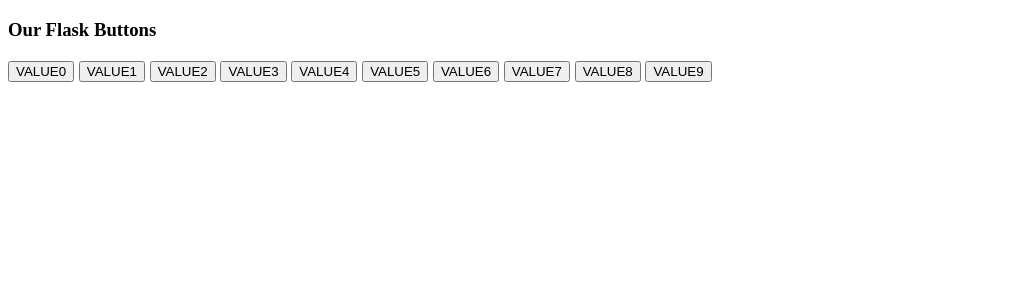
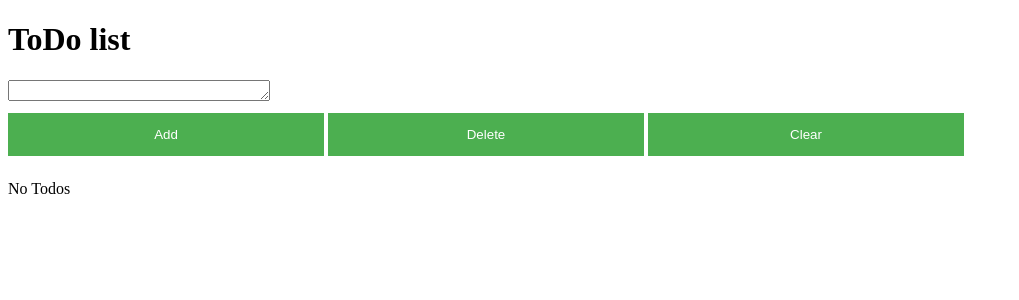
Before and after one commit to dron3flyv3r/Webthon, a Flask app: template templates/index.html in a window 1280 px wide. Shown: the top 300 px of the page, without its empty margins (0-1019 px from the left). Run offline with Flask 2, Linux system fonts and the light colour scheme; the template is opened without the code that fills it, so the values that code supplies are empty.

Commit message:
have made a simple todo list

```diff
--- a/main.py
+++ b/main.py
@@ -1,19 +1,28 @@
+from subprocess import check_output
 from flask import Flask, render_template, Response, request, redirect, url_for
 import os
 
+def getCpuTemp():
+    cpu = check_output(['cat', '/sys/class/thermal/thermal_zone0/temp']).decode("utf-8")
+    return float(f"{cpu[:2]}.{cpu[2:]}")
+
 app = Flask(__name__)
+
+todoList = ["Egg", "Milk"]
 
 @app.route('/', methods=['GET', 'POST'])
 def index():
     if request.method == 'POST':
-        print(f"Value {request.form.get('but')}")
-    return render_template('index.html')
+        if request.form.get("but") == "addBut":
+            for tmp in request.form.get('sub').split(","):
+                todoList.append(tmp)
+        if request.form.get("but") == "clear":
+            todoList.clear()
+        if request.form.get("but") == "delete":
+            for idx in range(len(todoList), -1, -1):
+                if request.form.get(f"check{idx}"):
+                    todoList.pop(idx)
 
-@app.route("/forward/")
-def move_forward():
-    #Moving forward code
-    forward_message = "Moving Forward..."
-    return render_template('index.html', forward_message=forward_message);
+    return render_template('index.html', x=todoList, cpu=getCpuTemp())
 
-
-app.run(debug=False, port=80)
+app.run(debug=True, port=8080, host="0.0.0.0")
--- /dev/null
+++ b/static/style.css
@@ -0,0 +1,23 @@
+button{
+    background-color: #4CAF50;
+    color: white;
+    padding: 14px 20px;
+    margin: 8px 0;
+    border: none;
+    cursor: pointer;
+    width: 25%;
+}
+
+button:hover {
+    opacity: 0.8;
+}
+
+#todoText {
+    width: 100%;
+    padding: 12px 20px;
+    margin: 8px 0;
+    display: inline-block;
+    border: 1px solid #ccc;
+    border-radius: 4px;
+    box-sizing: border-box;
+}
--- a/templates/index.html
+++ b/templates/index.html
@@ -4,16 +4,25 @@
     <meta charset="UTF-8" />
     <meta http-equiv="X-UA-Compatible" content="IE=edge" />
     <meta name="viewport" content="width=device-width, initial-scale=1.0" />
-
+    <link rel="stylesheet" href="static/style.css">
     <title>Test</title>
   </head>
   <body>
-    <h3>Our Flask Buttons<h3/>
+    <h1>ToDo list</h1>
     <form method="post" action="/">
-      {%for i in range(10)%}
-        <input type="submit" value=VALUE{{i}} name="but"/>
-        <!-- <input type="submit" value="VALUE2" name="but" /> -->
-      {%endfor%}
+      <textarea name="sub" id="" cols="30" rows="1"></textarea>
+      <br>
+      <button type="submit" value="addBut" name="but">Add</button>
+      <button type="submit" value="delete" name="but">Delete</button>
+      <button type="submit" value="clear" name="but">Clear</button>
+      {%for i in range(x|length)%}
+        <div class="todoText">
+          <input type="checkbox" name="check{{i}}">
+          <span>{{x[i]}}</span>
+        </div>
+        {%else%}
+          <p>No Todos</p>
+        {%endfor%}
     </form>
   </body>
 </html>
--- a/test.py
+++ /dev/null
@@ -1,5 +0,0 @@
-from WLedControl import WLedControl
-
-tabel = WLedControl("192.168.1.180")
-
-tabel.onOff("toggle")
```
